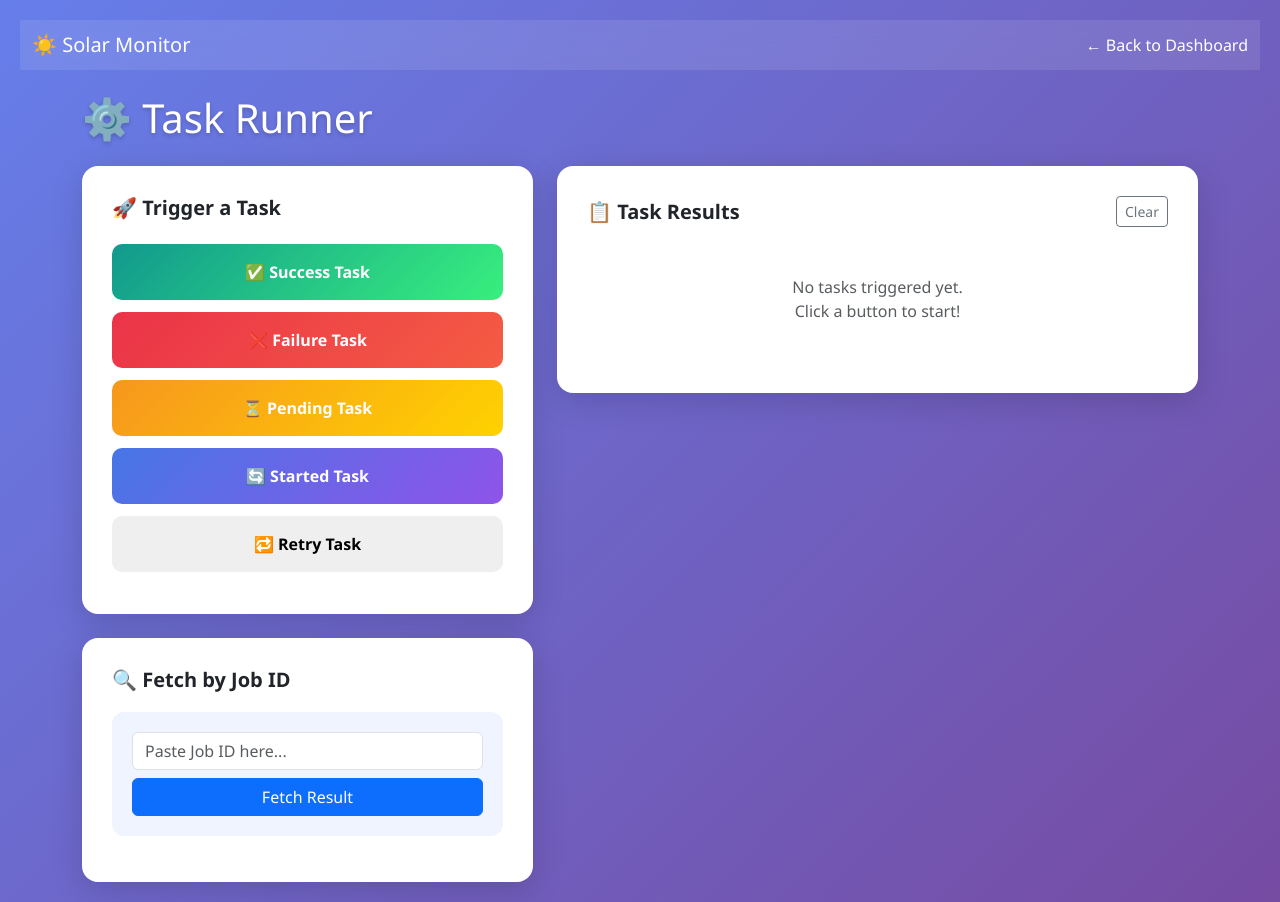
After one commit to abdul-sadhiq-basha-xor/solar-monitor, a Django app: page /tasks/runner/ in a window 1280 px wide. The commit adds this page. Run offline with Django 5.2, Linux system fonts and the light colour scheme; a user stored in the database is signed in; parts of the project's set-up code (start-up, migrations or seed data) failed here and were passed over.

Commit message:
added states for the job

```diff
--- a/plants/templates/plants/dashboard.html
+++ b/plants/templates/plants/dashboard.html
@@ -113,9 +113,11 @@
 
         <!-- Celery Demo Section -->
         <div class="welcome-section" style="background: #fff3cd;">
+
             <h5>⚡ Test Async Task</h5>
             <p>Try the long-running demo to see Celery in action. Task progress will persist even if you refresh!</p>
             <button id="run-task-btn" class="btn btn-custom">Run Background Task</button>
+            <a href="{% url 'task_runner' %}" class="btn btn-custom">⚙️ Task Runner</a>
             <div id="task-progress-container" class="progress-container">
                 <div class="mb-2" style="font-size: 0.9rem;">
                     <strong>Task Status:</strong> <span id="task-status-text">Starting...</span>
--- a/plants/templates/plants/index.html
+++ b/plants/templates/plants/index.html
@@ -14,6 +14,7 @@
         <h1>☀️ Solar Monitor</h1>
         <p>Track your solar plant's performance in real-time.</p>
 
+
         {% if user.is_authenticated %}
             <h2>Welcome back, {{ user.username }}!</h2>
             <p><a href="{% url 'dashboard' %}" class="btn">Go to Dashboard</a></p>
--- /dev/null
+++ b/plants/templates/plants/task_runner.html
@@ -0,0 +1,219 @@
+<!DOCTYPE html>
+<html lang="en">
+<head>
+    <meta charset="UTF-8">
+    <meta name="viewport" content="width=device-width, initial-scale=1.0">
+    <title>Task Runner - Solar Monitor</title>
+    <link href="https://cdn.jsdelivr.net/npm/bootstrap@5.3.0/dist/css/bootstrap.min.css" rel="stylesheet">
+    <style>
+        body {
+            background: linear-gradient(135deg, #667eea 0%, #764ba2 100%);
+            min-height: 100vh;
+            padding: 20px;
+            font-family: 'Segoe UI', sans-serif;
+        }
+        .navbar-custom {
+            background: rgba(255,255,255,0.1);
+            backdrop-filter: blur(10px);
+        }
+        .card-custom {
+            background: white;
+            border-radius: 16px;
+            padding: 30px;
+            box-shadow: 0 8px 32px rgba(0,0,0,0.15);
+        }
+        .task-btn {
+            border: none;
+            border-radius: 10px;
+            padding: 16px 24px;
+            font-weight: 600;
+            font-size: 1rem;
+            cursor: pointer;
+            transition: all 0.2s;
+            width: 100%;
+            margin-bottom: 12px;
+        }
+        .task-btn:hover { transform: translateY(-2px); box-shadow: 0 6px 20px rgba(0,0,0,0.15); }
+        .btn-success-task { background: linear-gradient(135deg, #11998e, #38ef7d); color: white; }
+        .btn-failure-task { background: linear-gradient(135deg, #eb3349, #f45c43); color: white; }
+        .btn-pending-task { background: linear-gradient(135deg, #f7971e, #ffd200); color: white; }
+        .btn-started-task { background: linear-gradient(135deg, #4776e6, #8e54e9); color: white; }
+        .status-badge {
+            display: inline-block;
+            padding: 4px 14px;
+            border-radius: 20px;
+            font-size: 0.8rem;
+            font-weight: 700;
+            letter-spacing: 1px;
+        }
+        .badge-SUCCESS { background: #d4edda; color: #155724; }
+        .badge-FAILURE { background: #f8d7da; color: #721c24; }
+        .badge-PENDING { background: #fff3cd; color: #856404; }
+        .badge-STARTED { background: #cce5ff; color: #004085; }
+        .result-row {
+            background: #f8f9fa;
+            border-radius: 10px;
+            padding: 16px;
+            margin-bottom: 10px;
+            border-left: 4px solid #667eea;
+            animation: slideIn 0.3s ease;
+        }
+        @keyframes slideIn {
+            from { opacity: 0; transform: translateX(-10px); }
+            to { opacity: 1; transform: translateX(0); }
+        }
+        .job-id {
+            font-family: monospace;
+            font-size: 0.75rem;
+            color: #666;
+            word-break: break-all;
+        }
+        .fetch-section {
+            background: #f0f4ff;
+            border-radius: 12px;
+            padding: 20px;
+            margin-top: 20px;
+        }
+        h1 { color: white; text-shadow: 0 2px 4px rgba(0,0,0,0.2); }
+    </style>
+</head>
+<body>
+    <nav class="navbar navbar-dark navbar-custom mb-4">
+        <div class="container-fluid">
+            <span class="navbar-brand mb-0 h1">☀️ Solar Monitor</span>
+            <a href="{% url 'dashboard' %}" class="text-white text-decoration-none">← Back to Dashboard</a>
+        </div>
+    </nav>
+
+    <div class="container">
+        <h1 class="mb-4">⚙️ Task Runner</h1>
+        <div class="row">
+
+            <!-- LEFT: Trigger Tasks -->
+            <div class="col-md-5">
+                <div class="card-custom">
+                    <h5 class="fw-bold mb-4">🚀 Trigger a Task</h5>
+                    <button class="task-btn btn-success-task" onclick="triggerTask('success')">✅ Success Task</button>
+                    <button class="task-btn btn-failure-task" onclick="triggerTask('failure')">❌ Failure Task</button>
+                    <button class="task-btn btn-pending-task" onclick="triggerTask('pending')">⏳ Pending Task</button>
+                    <button class="task-btn btn-started-task" onclick="triggerTask('started')">🔄 Started Task</button>
+                    <button class="task-btn btn-retry-task" onclick="triggerTask('retry')">🔁 Retry Task</button>
+                </div>
+
+                <!-- Fetch by Job ID -->
+                <div class="card-custom mt-4">
+                    <h5 class="fw-bold mb-3">🔍 Fetch by Job ID</h5>
+                    <div class="fetch-section">
+                        <input type="text" id="manualJobId" class="form-control mb-2" placeholder="Paste Job ID here...">
+                        <button class="btn btn-primary w-100" onclick="fetchManual()">Fetch Result</button>
+                    </div>
+                    <div id="manualResult" class="mt-3"></div>
+                </div>
+            </div>
+
+            <!-- RIGHT: Results -->
+            <div class="col-md-7">
+                <div class="card-custom">
+                    <div class="d-flex justify-content-between align-items-center mb-4">
+                        <h5 class="fw-bold mb-0">📋 Task Results</h5>
+                        <button class="btn btn-sm btn-outline-secondary" onclick="clearResults()">Clear</button>
+                    </div>
+                    <div id="results">
+                        <p class="text-muted text-center py-4">No tasks triggered yet.<br>Click a button to start!</p>
+                    </div>
+                </div>
+            </div>
+        </div>
+    </div>
+
+    <script>
+        const csrfToken = '{{ csrf_token }}';
+        let tasks = [];
+
+        function triggerTask(type) {
+            fetch("{% url 'trigger_task' %}", {
+                method: 'POST',
+                headers: {
+                    'Content-Type': 'application/x-www-form-urlencoded',
+                    'X-CSRFToken': csrfToken,
+                },
+                body: `task_type=${type}`
+            })
+            .then(r => r.json())
+            .then(data => {
+                if (data.task_id) {
+                    tasks.unshift({ id: data.task_id, type: data.task_type, status: 'PENDING', result: null });
+                    renderResults();
+                    pollTask(data.task_id);
+                }
+            });
+        }
+
+        function pollTask(taskId) {
+            const interval = setInterval(() => {
+                fetch(`{% url 'fetch_task_result' %}?task_id=${taskId}`)
+                .then(r => r.json())
+                .then(data => {
+                    const task = tasks.find(t => t.id === taskId);
+                    if (task) {
+                        task.status = data.status;
+                        task.result = data.result;
+                        renderResults();
+                        if (['SUCCESS', 'FAILURE'].includes(data.status)) {
+                            clearInterval(interval);
+                        }
+                    }
+                });
+            }, 1500);
+        }
+
+        function fetchManual() {
+            const jobId = document.getElementById('manualJobId').value.trim();
+            if (!jobId) return;
+            fetch(`{% url 'fetch_task_result' %}?task_id=${jobId}`)
+            .then(r => r.json())
+            .then(data => {
+                const div = document.getElementById('manualResult');
+                div.innerHTML = `
+                    <div class="result-row">
+                        <div class="job-id mb-1">${data.task_id}</div>
+                        <span class="status-badge badge-${data.status}">${data.status}</span>
+                        <div class="mt-2 small text-muted">${data.result ? JSON.stringify(data.result) : '—'}</div>
+                    </div>`;
+            });
+        }
+
+        function renderResults() {
+            const container = document.getElementById('results');
+            if (!tasks.length) {
+                container.innerHTML = '<p class="text-muted text-center py-4">No tasks yet.</p>';
+                return;
+            }
+            container.innerHTML = tasks.map(t => `
+                <div class="result-row">
+                    <div class="d-flex justify-content-between align-items-start">
+                        <div>
+                            <span class="fw-semibold text-capitalize">${t.type} task</span>
+                            <div class="job-id mt-1" title="${t.id}">${t.id}</div>
+                        </div>
+                        <span class="status-badge badge-${t.status}">${t.status}</span>
+                    </div>
+                    ${t.result ? `<div class="mt-2 small text-muted">${JSON.stringify(t.result)}</div>` : ''}
+                    <button class="btn btn-sm btn-outline-secondary mt-2" onclick="copyId('${t.id}')">📋 Copy ID</button>
+                </div>
+            `).join('');
+        }
+
+        function copyId(id) {
+            navigator.clipboard.writeText(id);
+        }
+
+        function clearResults() {
+            tasks = [];
+            renderResults();
+        }
+    </script>
+
+    <script src="https://cdn.jsdelivr.net/npm/bootstrap@5.3.0/dist/js/bootstrap.bundle.min.js"></script>
+</body>
+</html>
--- a/plants/urls.py
+++ b/plants/urls.py
@@ -14,4 +14,8 @@ urlpatterns = [
     # demo celery endpoints
     path('tasks/long/', views.start_long_task, name='start_long_task'),
     path('tasks/status/', views.task_status, name='task_status'),
+
+    path('tasks/runner/', views.task_runner, name='task_runner'),
+    path('tasks/trigger/', views.trigger_task, name='trigger_task'),
+    path('tasks/result/', views.fetch_task_result, name='fetch_task_result'),
 ]
--- a/plants/views.py
+++ b/plants/views.py
@@ -7,7 +7,10 @@ from django.views.decorators.csrf import ensure_csrf_cookie
 import logging
 import os
 import tempfile
+from .models import TaskResult
 
+
+from .tasks import demo_success, demo_failure, demo_pending, demo_started, demo_retry
 from .tasks import long_running_demo, process_csv_batch
 
 logger = logging.getLogger(__name__)
@@ -239,3 +242,59 @@ def import_progress(request, pk):
         response.update(task_result.info or {})
 
     return JsonResponse(response)
+
+
+@login_required
+def task_runner(request):
+    """Task runner dashboard page."""
+    return render(request, 'plants/task_runner.html')
+
+
+
+@login_required
+def trigger_task(request):
+    if request.method != 'POST':
+        return JsonResponse({'error': 'POST required'}, status=405)
+
+    task_type = request.POST.get('task_type')
+    task_map = {
+        'success': demo_success,
+        'failure': demo_failure,
+        'pending': demo_pending,
+        'started': demo_started,
+        'retry'  : demo_retry,
+    }
+    task_fn = task_map.get(task_type)
+    if not task_fn:
+        return JsonResponse({'error': 'Invalid task type'}, status=400)
+
+    task = task_fn.delay()
+
+    # ✅ Save to DB immediately as PENDING
+    TaskResult.objects.create(
+        task_id=task.id,
+        task_type=task_type,
+        status='PENDING'
+    )
+
+    return JsonResponse({'task_id': task.id, 'task_type': task_type})
+
+
+@login_required
+def fetch_task_result(request):
+    task_id = request.GET.get('task_id')
+    if not task_id:
+        return JsonResponse({'error': 'missing task_id'}, status=400)
+
+    try:
+        task = TaskResult.objects.get(task_id=task_id)
+        return JsonResponse({
+            'task_id': task.task_id,
+            'task_type': task.task_type,
+            'status': task.status,
+            'result': task.result,
+            'created_at': task.created_at.isoformat(),
+            'updated_at': task.updated_at.isoformat(),
+        })
+    except TaskResult.DoesNotExist:
+        return JsonResponse({'error': 'Task not found'}, status=404)
```
Also changed, not shown: plants/models.py (+22 -0 lines), plants/tasks.py (+95 -1 lines), plants/migrations/0004_taskresult.py (added).
